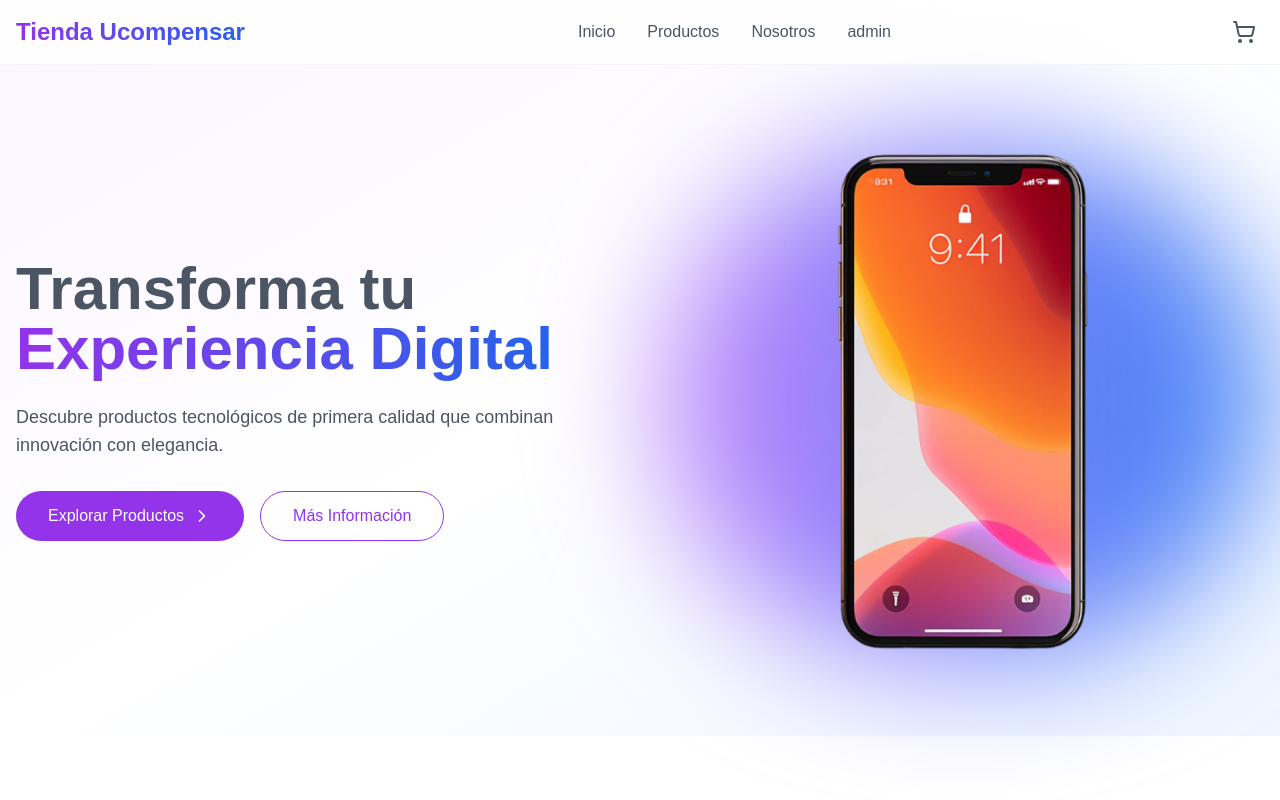
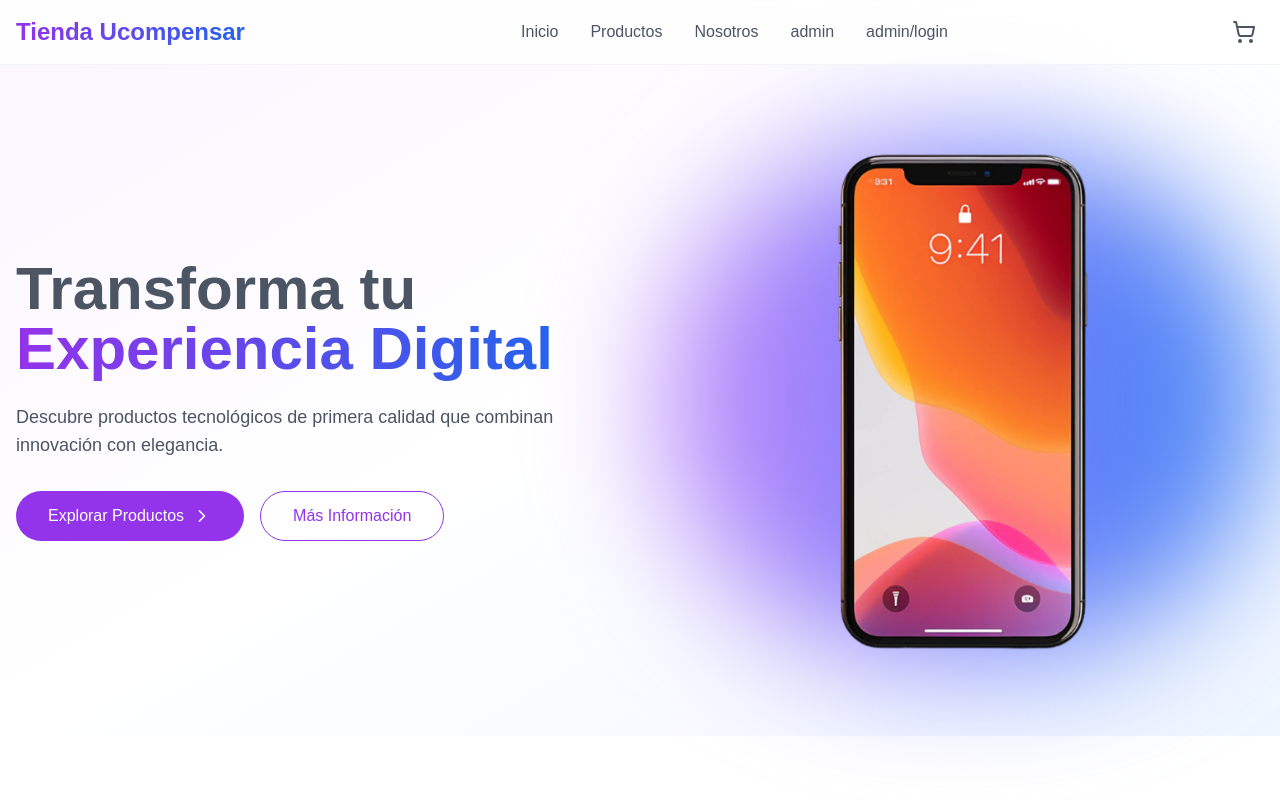
Before and after one commit to MrJohanF/e-commerce, a Next.js app: page / in a window 1280 px wide. Shown: the top 800 px of the page. Built offline with nearby package versions, Linux system fonts and the light colour scheme.

Commit message:
Add admin/login link to header navigation

```diff
--- a/src/app/components/header.js
+++ b/src/app/components/header.js
@@ -25,7 +25,7 @@ export default function Header() {
 
           {/* Desktop Navigation */}
           <nav className="hidden md:flex space-x-8">
-            {["Inicio", "Productos", "Nosotros", "admin"].map((item) => (
+            {["Inicio", "Productos", "Nosotros", "admin", 'admin/login'].map((item) => (
               <Link
                 key={item}
                 href={item === "Inicio" ? "/" : `/${item.toLowerCase()}`}
```
